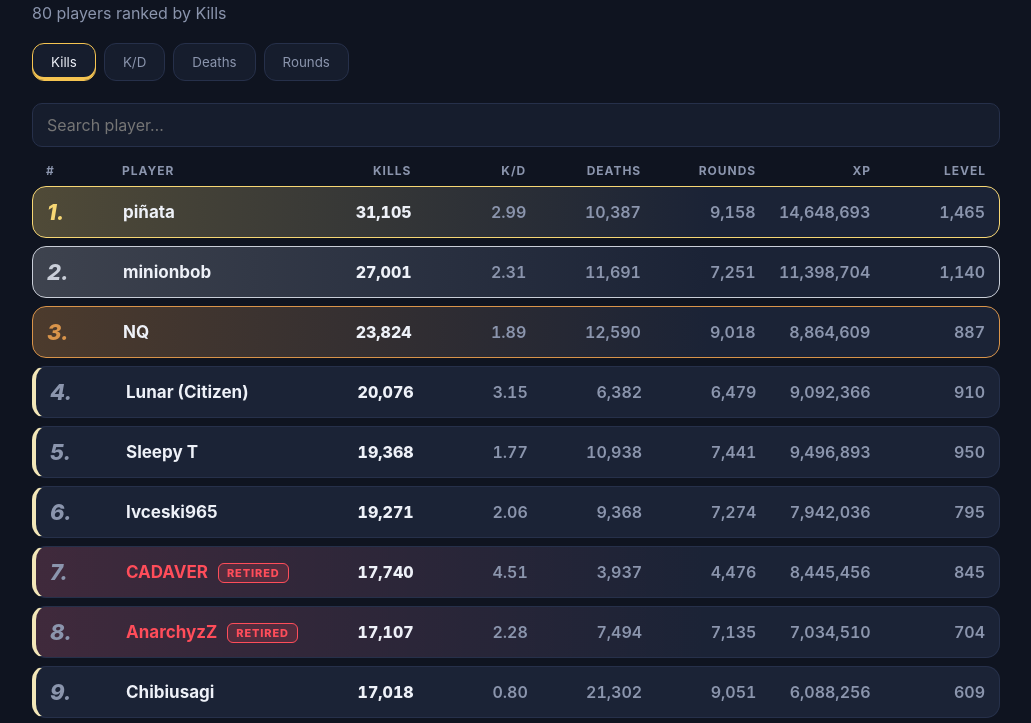
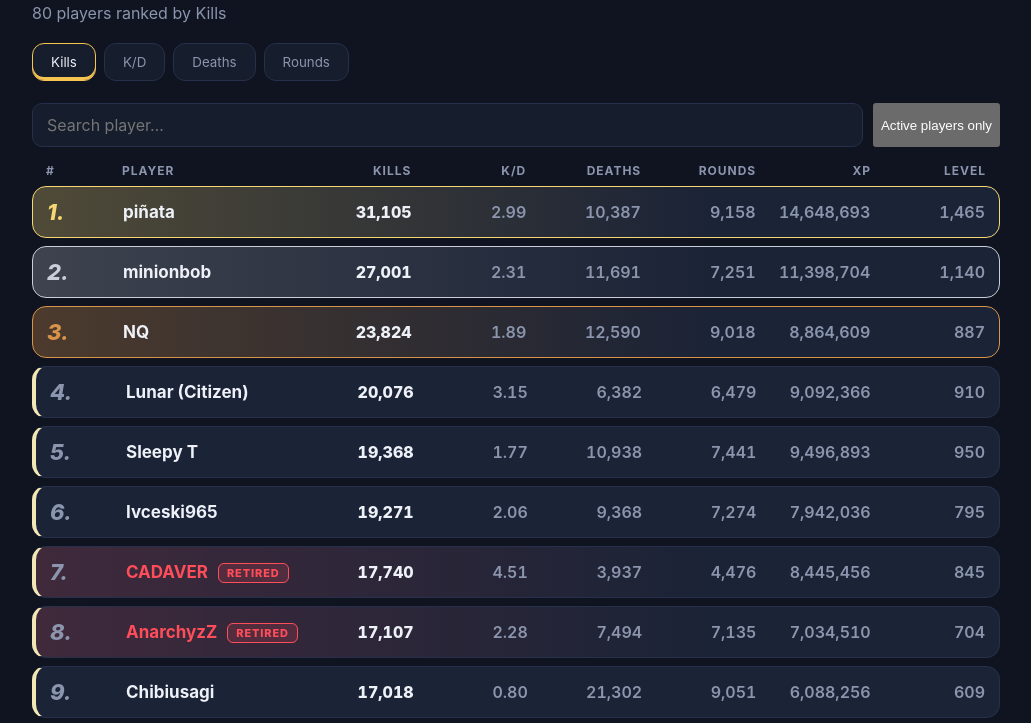
Before and after one commit to Ivceski965/Kitchen-Island-Leaderboard, a plain HTML site: page index.html in a window 1280 px wide. Shown: the part 77-800 px from the top of the page, without its empty margins (124-1155 px from the left). Drawn offline with Linux system fonts and the light colour scheme.

Commit message:
Add button for filtering active players in search

```diff
--- a/index.html
+++ b/index.html
@@ -11,7 +11,10 @@
     <h1>Kitchen Island Leaderboard</h1>
     <p class="sub" id="sub"></p>
     <div class="tabs" id="tabs"></div>
-    <div class="bar"><input id="q" placeholder="Search player…" autocomplete="off"></div>
+    <div class="bar">
+      <input id="q" placeholder="Search player…" autocomplete="off">
+      <button class="toggle" id="activeOnly" type="button" aria-pressed="false">Active players only</button>
+    </div>
     <div class="scroll">
       <div class="head">
         <span>#</span><span>Player</span><span>Kills</span><span>K/D</span>
```
